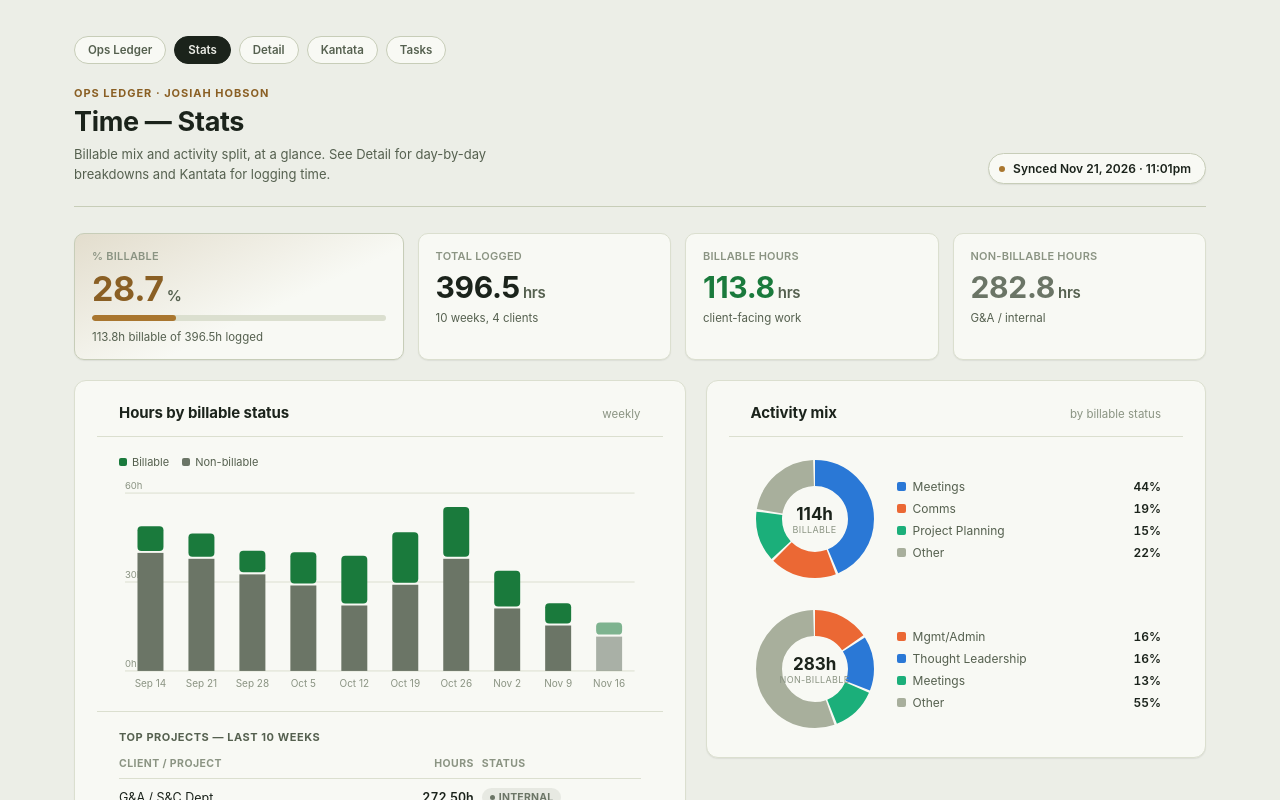
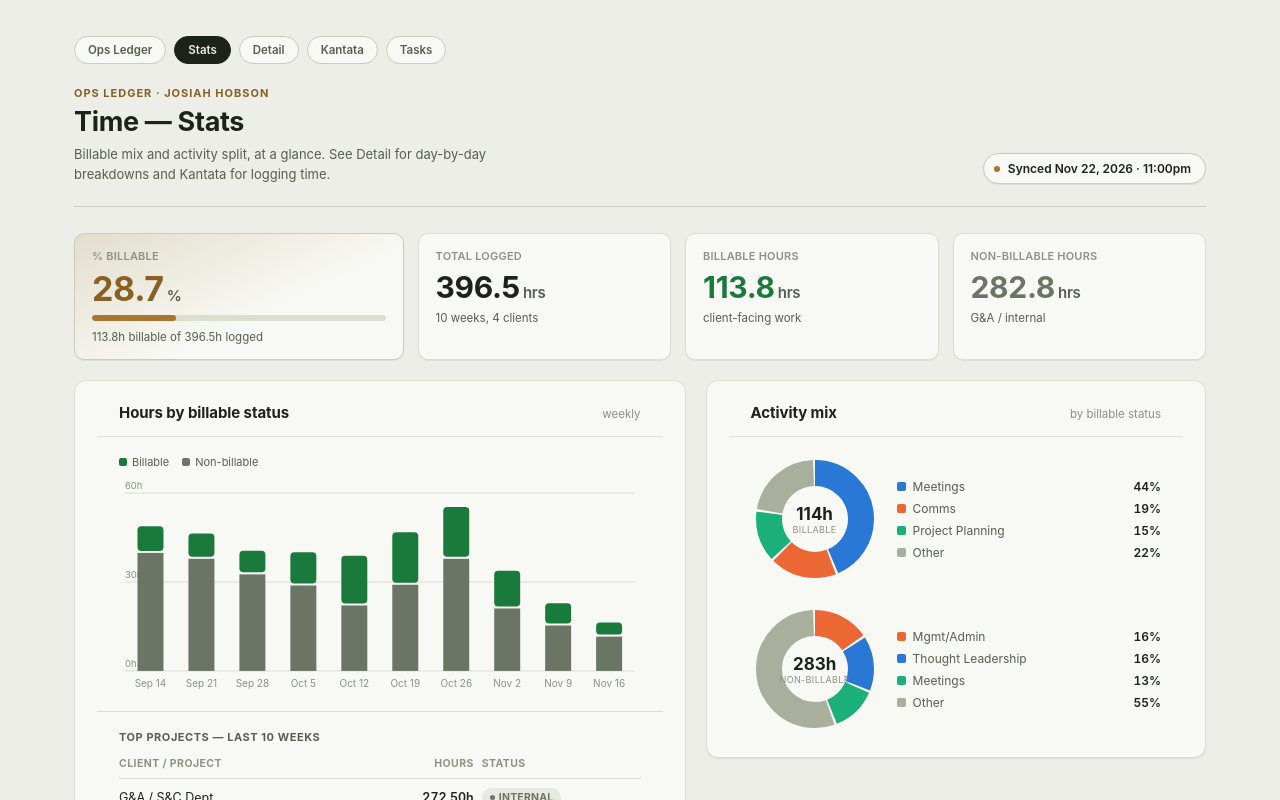
Before and after one commit to icono-clast/OpsLedger, a plain HTML site: page time-stats.html in a window 1280 px wide. Shown: the top 800 px of the page. Drawn offline with Linux system fonts and the light colour scheme.

Commit message:
Nightly data refresh — 2026-11-22 23:00

```diff
--- a/time-stats.html
+++ b/time-stats.html
@@ -221,7 +221,7 @@
       <h1>Time &mdash; Stats</h1>
       <div class="subtitle">Billable mix and activity split, at a glance. See Detail for day-by-day breakdowns and Kantata for logging time.</div>
     </div>
-    <div class="period-badge"><span class="dot"></span>Synced Nov 21, 2026 &middot; 11:01pm</div>
+    <div class="period-badge"><span class="dot"></span>Synced Nov 22, 2026 &middot; 11:00pm</div>
   </div>
 
 
@@ -297,7 +297,7 @@ document.addEventListener('DOMContentLoaded', function () {
 
   // ===================== Reporting section =====================
 
-  var WEEKLY = [{"label": "Sep 14", "full": "Week of Sep 14", "billable": 9.0, "nonbillable": 40.5, "partial": false}, {"label": "Sep 21", "full": "Week of Sep 21", "billable": 8.5, "nonbillable": 38.5, "partial": false}, {"label": "Sep 28", "full": "Week of Sep 28", "billable": 8.0, "nonbillable": 33.25, "partial": false}, {"label": "Oct 5", "full": "Week of Oct 5", "billable": 11.25, "nonbillable": 29.5, "partial": false}, {"label": "Oct 12", "full": "Week of Oct 12", "billable": 16.75, "nonbillable": 22.75, "partial": false}, {"label": "Oct 19", "full": "Week of Oct 19", "billable": 17.75, "nonbillable": 29.75, "partial": false}, {"label": "Oct 26", "full": "Week of Oct 26", "billable": 17.5, "nonbillable": 38.5, "partial": false}, {"label": "Nov 2", "full": "Week of Nov 2", "billable": 12.75, "nonbillable": 21.75, "partial": false}, {"label": "Nov 9", "full": "Week of Nov 9", "billable": 7.5, "nonbillable": 16.0, "partial": false}, {"label": "Nov 16", "full": "Week of Nov 16", "billable": 4.75, "nonbillable": 12.25, "partial": true}];
+  var WEEKLY = [{"label": "Sep 14", "full": "Week of Sep 14", "billable": 9.0, "nonbillable": 40.5, "partial": false}, {"label": "Sep 21", "full": "Week of Sep 21", "billable": 8.5, "nonbillable": 38.5, "partial": false}, {"label": "Sep 28", "full": "Week of Sep 28", "billable": 8.0, "nonbillable": 33.25, "partial": false}, {"label": "Oct 5", "full": "Week of Oct 5", "billable": 11.25, "nonbillable": 29.5, "partial": false}, {"label": "Oct 12", "full": "Week of Oct 12", "billable": 16.75, "nonbillable": 22.75, "partial": false}, {"label": "Oct 19", "full": "Week of Oct 19", "billable": 17.75, "nonbillable": 29.75, "partial": false}, {"label": "Oct 26", "full": "Week of Oct 26", "billable": 17.5, "nonbillable": 38.5, "partial": false}, {"label": "Nov 2", "full": "Week of Nov 2", "billable": 12.75, "nonbillable": 21.75, "partial": false}, {"label": "Nov 9", "full": "Week of Nov 9", "billable": 7.5, "nonbillable": 16.0, "partial": false}, {"label": "Nov 16", "full": "Week of Nov 16", "billable": 4.75, "nonbillable": 12.25, "partial": false}];
 
   var PROJECTS = [{"name": "G&A / S&C Dept", "hours": 272.5, "billable": false}, {"name": "OKC / Foreword FD", "hours": 87.5, "billable": true}, {"name": "NSM / MPD Showcase", "hours": 14.25, "billable": true}, {"name": "THC / Promo", "hours": 12.75, "billable": true}, {"name": "G&A / L&D General", "hours": 9.25, "billable": false}, {"name": "G&A / BD", "hours": 0.25, "billable": false}];
 
```
Also changed, not shown: tasks.html (+1 -1 lines), time-detail.html (+1 -1 lines), time-kantata.html (+1 -1 lines).
